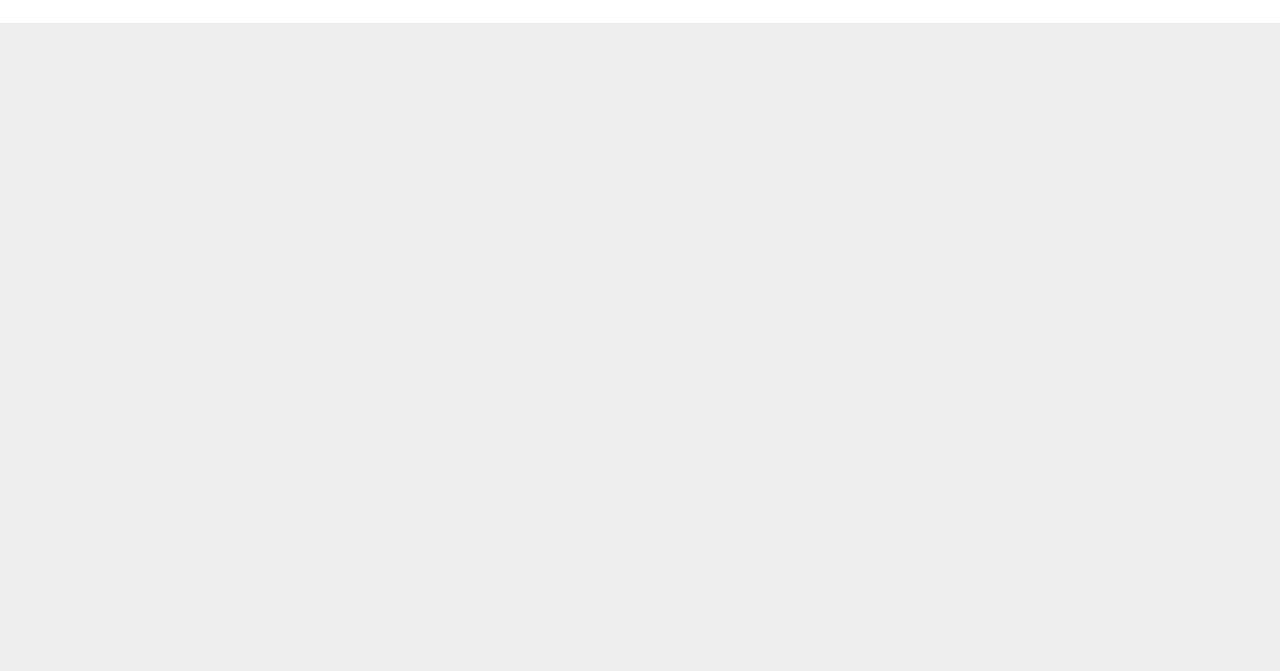
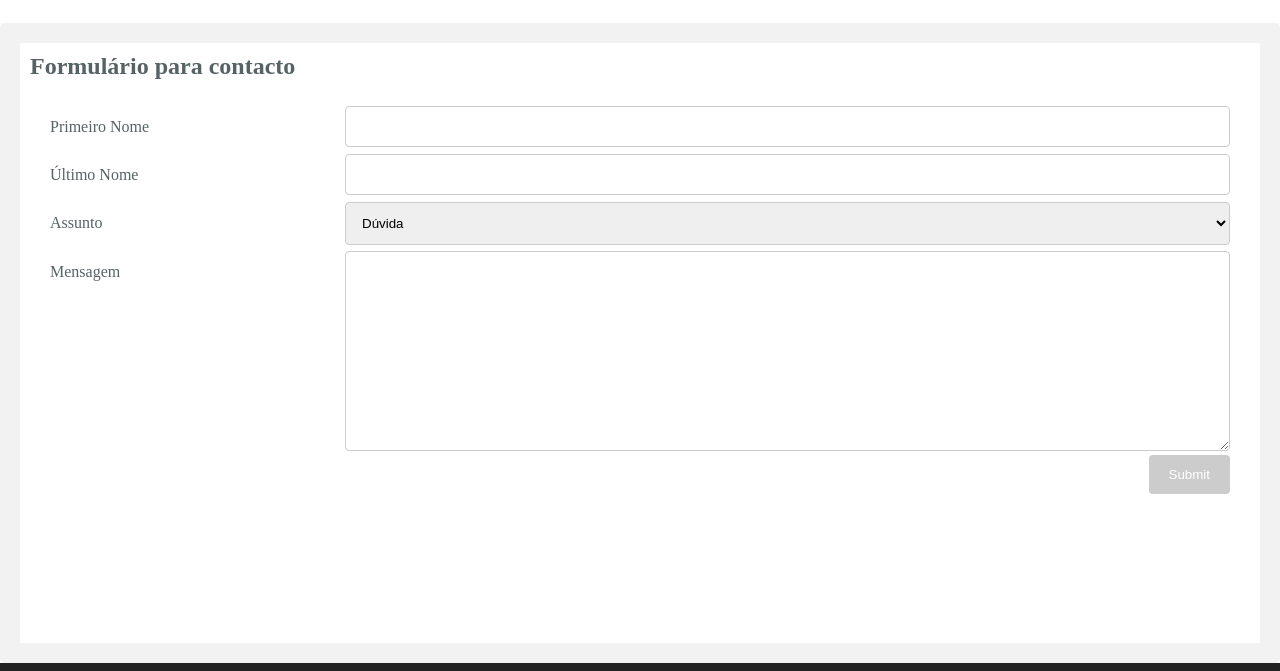
Before and after one commit to RennanPrysthon/medieval-site, a plain HTML site: page pages/contacto/index.html in a window 1280 px wide. Shown: the part 89-760 px from the top of the page. Drawn offline with Linux system fonts and the light colour scheme; some packages are replaced by stand-ins of ours; a script that the page names is missing.

Commit message:
feat: Contact page and form submit process

```diff
--- a/pages/contacto/index.html
+++ b/pages/contacto/index.html
@@ -7,6 +7,7 @@
   <link rel="stylesheet" href="../../css/home.css">
   <link rel="stylesheet" href="https://cdnjs.cloudflare.com/ajax/libs/font-awesome/5.15.1/css/all.min.css">
   <link rel="stylesheet" href="./style.css">
+  <link rel="stylesheet" href="https://cdnjs.cloudflare.com/ajax/libs/font-awesome/5.15.1/css/all.min.css">
   <title>Contacto</title>
 </head>
 <body>
@@ -60,7 +61,49 @@
   </header>
   <main class="container">
     <section>
-
+      <h2>
+        Formulário para contacto
+      </h2>
+      <form id="contact">
+        <div class="row">
+          <div class="col-25">
+            <label for="pnome">Primeiro Nome</label>
+          </div>
+          <div class="col-75">
+            <input type="text" id="pnome" name="primeironome" >
+          </div>
+        </div>
+        <div class="row">
+          <div class="col-25">
+            <label for="unome">Último Nome</label>
+          </div>
+          <div class="col-75">
+            <input type="text" id="unome" name="ultimonome">
+          </div>
+        </div>
+        <div class="row">
+          <div class="col-25">
+            <label for="assunto">Assunto</label>
+          </div>
+          <div class="col-75">
+            <select id="assunto" name="assunto">
+              <option value="1">Dúvida</option>
+              <option value="2">Sugestões</option>
+            </select>
+          </div>
+        </div>
+        <div class="row">
+          <div class="col-25">
+            <label for="subject">Mensagem</label>
+          </div>
+          <div class="col-75">
+            <textarea id="subject" name="subject" style="height:200px"></textarea>
+          </div>
+        </div>
+        <div class="row">
+          <input type="submit" value="Submit">
+        </div>
+      </form>
     </section>
   </main>
   <footer>
@@ -73,8 +116,9 @@
        Vimã © 2020 TODOS OS DIREITOS RESERVADOS
     </p>
   </footer>
+  <script src="https://cdn.jsdelivr.net/npm/sweetalert2@10"></script>
   <script src="../../js/menu.js"></script>
-  <script src="../../js/chart.js"></script>
+  <script src="../../js/cart.js"></script>
   <script src="./main.js"></script>
 </body>
 </html>
--- a/pages/contacto/main.js
+++ b/pages/contacto/main.js
@@ -0,0 +1,35 @@
+const contact = document.querySelector('#contact')
+
+const pnome = document.querySelector('#pnome')
+const unome = document.querySelector('#unome')
+const assunto = document.querySelector('#assunto')
+const subject = document.querySelector('#subject')
+
+contact.addEventListener('submit', e => {
+  e.preventDefault();
+  if (
+    pnome.value === "" ||
+    unome.value === "" ||
+    subject.value === ""
+  ) {
+    Swal.fire(
+      'Erro',
+      `Preencha todos os dados`,
+      'error'
+    )
+  return;
+  }
+
+  pnome.value = ""
+  unome.value = ""
+  subject.value = ""
+
+  const title = assunto.value === '1' ? 'dúvida' : 'sugestão';
+
+  Swal.fire(
+    'Enviado',
+    `Sua ${title} foi enviada com sucesso!`,
+    'success'
+  )
+
+})
--- a/pages/contacto/style.css
+++ b/pages/contacto/style.css
@@ -1,4 +1,87 @@
 .container {
-  height: calc(100vh - 14vh);
   background-color: var(--background);
+  padding: 20px;
+  display: flex;
+  align-items: center;
+  justify-content: center;
 }
+
+.container > section {
+  width: 100%;
+  min-height: calc(100vh - 200px);
+  max-height: 800px;
+  background-color: #fff;
+
+  padding: 10px;
+  display: flex;
+  flex-direction: column;
+}
+
+#contact {
+  padding: 20px;
+  flex: 1;
+}
+
+input[type="text"],
+select,
+textarea {
+  width: 100%;
+  padding: 12px;
+  border: 1px solid #ccc;
+  border-radius: 4px;
+  resize: vertical;
+}
+
+label {
+  padding: 12px 12px 12px 0;
+  display: inline-block;
+}
+
+input[type="submit"] {
+  background-color: #ccc;
+  color: white;
+  padding: 12px 20px;
+  border: none;
+  border-radius: 4px;
+  cursor: pointer;
+  float: right;
+}
+
+input[type="submit"]:hover {
+  background-color: #aaa;
+}
+
+.container {
+  border-radius: 5px;
+  background-color: #f2f2f2;
+  padding: 20px;
+}
+
+.col-25 {
+  float: left;
+  width: 25%;
+  margin-top: 6px;
+}
+
+.col-75 {
+  float: left;
+  width: 75%;
+  margin-top: 6px;
+}
+
+/* Clear floats after the columns */
+.row:after {
+  content: "";
+  display: table;
+  clear: both;
+}
+
+/* Responsive layout - when the screen is less than 600px wide, make the two columns stack on top of each other instead of next to each other */
+@media screen and (max-width: 600px) {
+  .col-25,
+  .col-75,
+  input[type="submit"] {
+    width: 100%;
+    margin-top: 0;
+  }
+}
```
Also changed, not shown: index.html (+2 -1 lines), pages/bilhetes/index.html (+3 -1 lines), pages/galeria/index.html (+3 -1 lines), pages/shop/index.html (+1 -1 lines), pages/sobre/index.html (+2 -1 lines), js/cart.js (renamed from js/chart.js).
